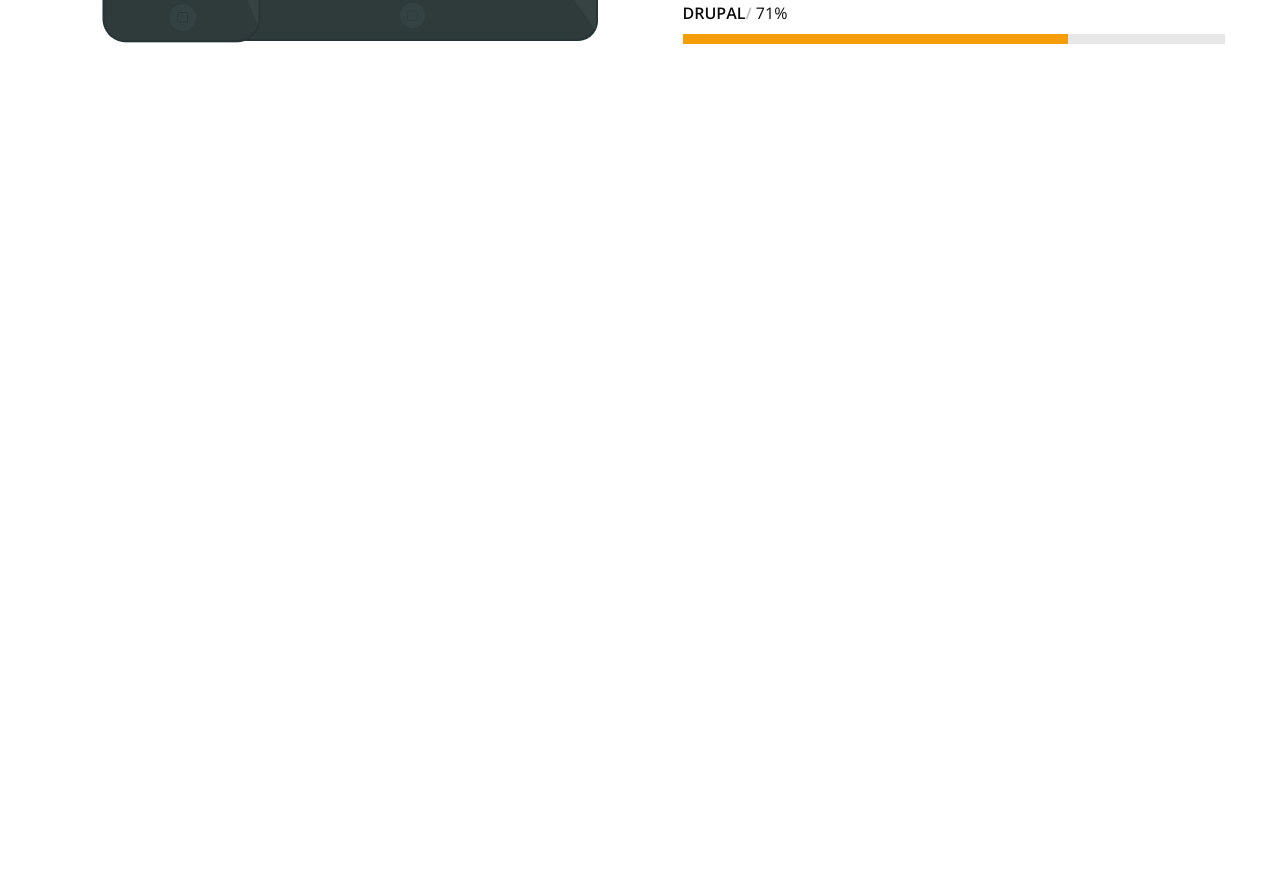
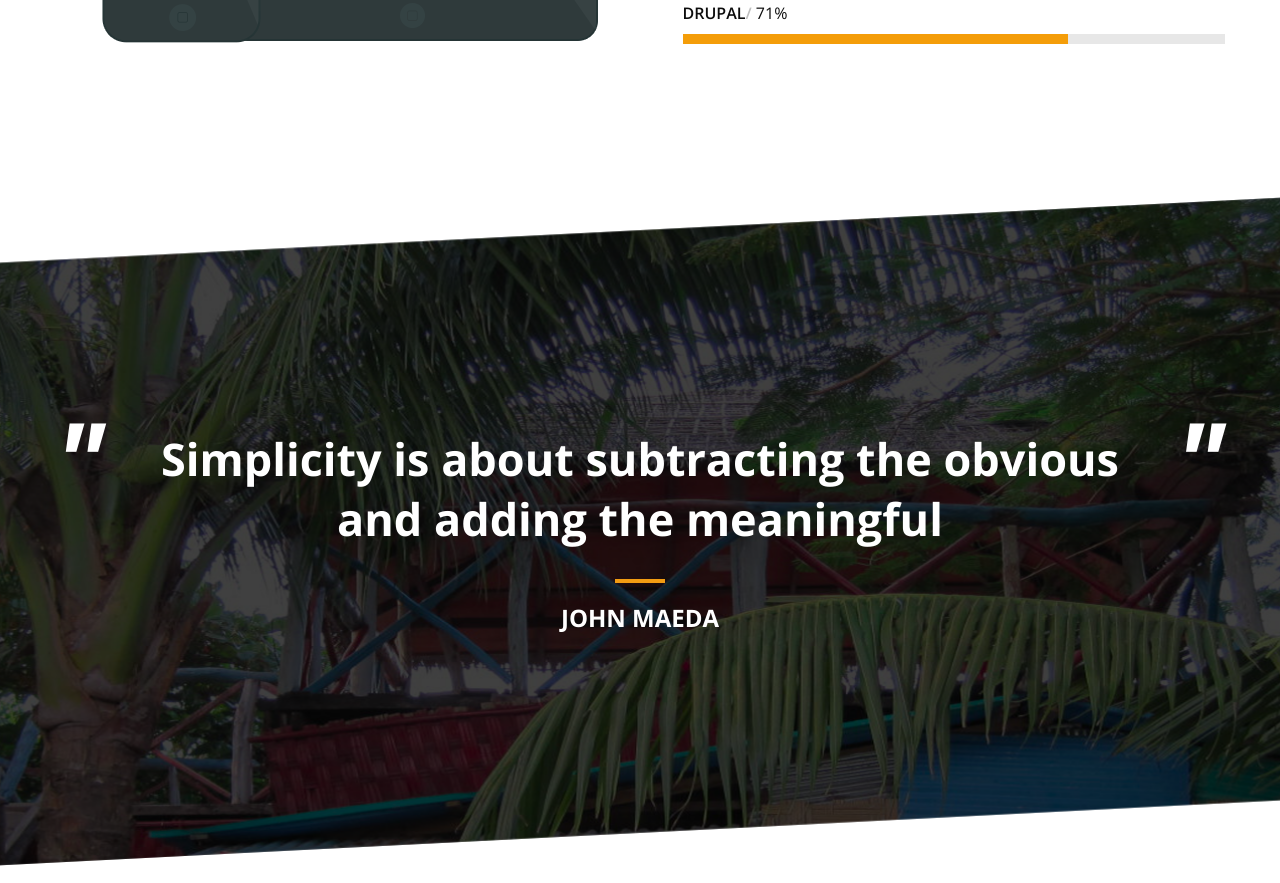
Before and after one commit to LesiaLametta/Avocode_example, a PHP site: page / in a window 1280 px wide. Shown: the part 2349-3232 px from the top of the page. Before the commit the page ends 2393 px from the top, so only its background shows below. Run offline with PHP 8.4, Linux system fonts and the light colour scheme; some web fonts are replaced.

Commit message:
Box Quote Section Implementation

```diff
--- a/css/style.css
+++ b/css/style.css
@@ -41,6 +41,11 @@ h6 {
     line-height: 25px;
     text-transform: uppercase;
 }
+
+
+
+
+
 
 
 
@@ -157,6 +162,11 @@ header {
 .menu_link:hover {
     color: #0d0d0d;
 }
+
+
+
+
+
 
 
 
@@ -299,6 +309,11 @@ header {
 
 
 
+
+
+
+
+
 /*box skills*/
 
 .box-skills {
@@ -324,6 +339,11 @@ header {
 .box-skills_item--content {
     padding-left: 35px;
 }
+
+
+
+
+
 
 
 /*bars*/
@@ -364,3 +384,66 @@ header {
     height: 10px;
     background: #f49d09;
 }
+
+
+
+
+
+
+/*quotes*/
+
+.box-quote {
+    padding: 250px 0;
+    background: url("../img/quote.png") no-repeat center top;
+    background-size: cover;
+    text-align: center;
+    color: #ffffff;
+}
+
+.quote_text {
+    color: #ffffff;
+    font-size: 45px;
+    font-weight: 700;
+    line-height: 60px;
+    position: relative;
+    padding: 0 70px;
+    margin-bottom: 30px;
+}
+
+.quote_text:after,
+.quote_text:before {
+    content: '"';
+    display: block;
+    color: #ffffff;
+    font-size: 110px;
+    font-weight: 700;
+    line-height: 60px;
+    font-style: italic;
+    position: absolute;
+    top: 0;
+}
+
+.quote_text:before {
+    left: 0;
+}
+
+.quote_text:after {
+    right: 0;
+}
+
+.quote_author {
+    display: inline-block;
+    font-size: 24px;
+    font-weight: 700;
+    line-height: 30px;
+    text-transform: uppercase;
+}
+
+.quote_author:before {
+    content: '';
+    display: block;
+    width: 50px;
+    height: 4px;
+    background-color: #f39c12;
+    margin: 0 auto 20px;
+}
--- a/index.html
+++ b/index.html
@@ -121,6 +121,16 @@
             </div>
         </div>
     </section>
+    <section class="box-quote">
+        <div class="wrapper">
+            <div class="quote">
+                <blockquote class="quote_text">
+                    Simplicity is about subtracting the obvious and adding the meaningful
+                </blockquote>
+                <span class="quote_author">John Maeda</span>
+            </div>
+        </div>
+    </section>
     <script type="text/javascript" s rc="js/jquery-1.11.0.min.js"></script>
     <script type="text/javascript" src="js/custom.js"></script>
 </body>
```
Also changed, not shown: img/quote.png (added).
